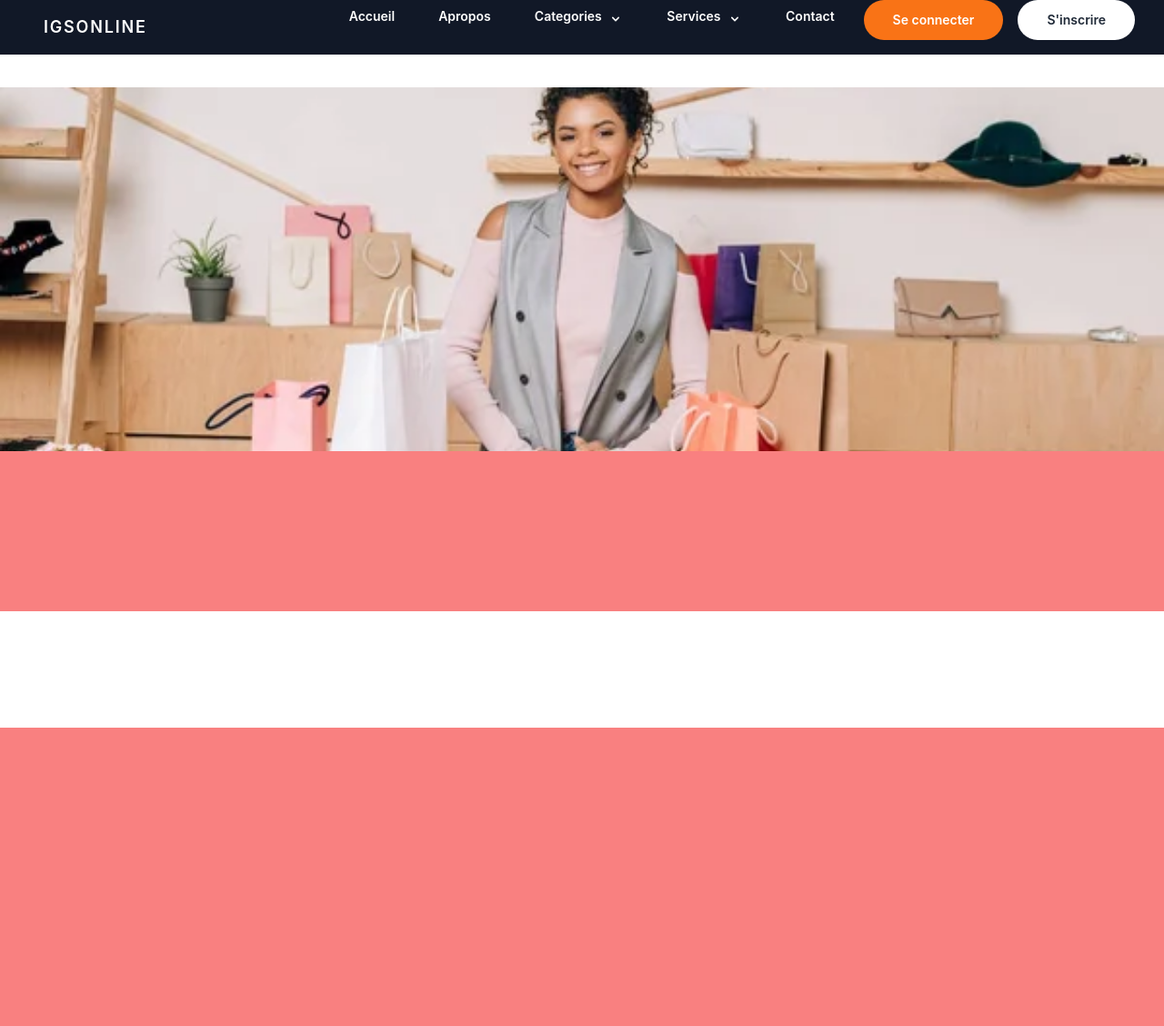
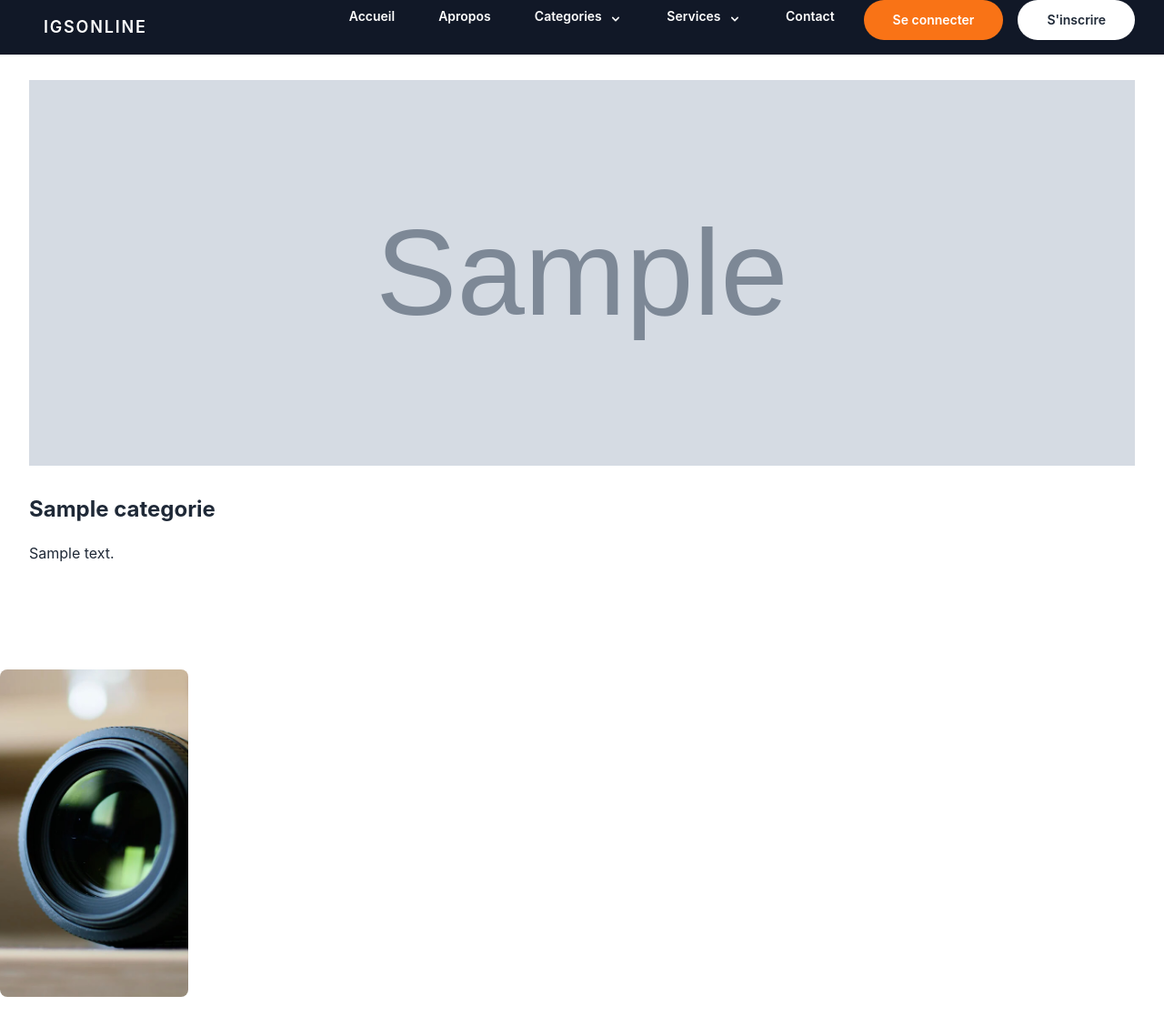
Before and after one commit to jeancode1234/igsonline, a PHP site: page /resultat.php?id=1 in a window 1280 px wide. Shown: the whole page at 91% size. Before the commit the page ends 800 px from the top, so only its background shows below. Run offline with PHP 8.4, Linux system fonts and the light colour scheme; tables that the repository leaves empty or names only in its code hold one stand-in row (values such as "Sample post"); grey boxes marked "Sample" are stand-in pictures; some libraries are stand-ins or nearby versions.

Commit message:
addespace

```diff
--- a/navbar.php
+++ b/navbar.php
@@ -14,18 +14,18 @@
 <body>
 <script src="https://cdn.jsdelivr.net/gh/alpinejs/alpine@v2.x.x/dist/alpine.min.js" defer></script>
 <div class="w-full text-gray-700 bg-gray-900 dark-mode:text-gray-200 dark-mode:bg-gray-800 fixed z-30">
-        <div x-data="{ open: false }" class="flex flex-col max-w-screen-xl px-4 mx-auto md:items-center md:justify-between md:flex-row md:px-6 lg:px-8">
+        <div x-data="{ open: false }" class="flex flex-col max-w-screen-xl px-4 mx-auto lg:items-center lg:justify-between lg:flex-row md:px-6 lg:px-8">
           <div class="p-4 flex flex-row items-center justify-between space-x-2">
             <a href="#" class="text-lg font-semibold tracking-widest text-white uppercase rounded-lg dark-mode:text-white focus:outline-none focus:shadow-outline">IGSonline</a>
 
-            <button class="md:hidden rounded-lg focus:outline-none focus:shadow-outline" @click="open = !open">
+            <button class="lg:hidden rounded-lg focus:outline-none focus:shadow-outline" @click="open = !open">
               <svg fill="currentColor" viewBox="0 0 20 20" class="w-6 h-6">
                 <path x-show="!open" fill-rule="evenodd" d="M3 5a1 1 0 011-1h12a1 1 0 110 2H4a1 1 0 01-1-1zM3 10a1 1 0 011-1h12a1 1 0 110 2H4a1 1 0 01-1-1zM9 15a1 1 0 011-1h6a1 1 0 110 2h-6a1 1 0 01-1-1z" clip-rule="evenodd"></path>
                 <path x-show="open" fill-rule="evenodd" d="M4.293 4.293a1 1 0 011.414 0L10 8.586l4.293-4.293a1 1 0 111.414 1.414L11.414 10l4.293 4.293a1 1 0 01-1.414 1.414L10 11.414l-4.293 4.293a1 1 0 01-1.414-1.414L8.586 10 4.293 5.707a1 1 0 010-1.414z" clip-rule="evenodd"></path>
               </svg>
             </button>
           </div>
-          <nav :class="{'flex': open, 'hidden': !open}" class="flex-col flex-grow pb-4 md:pb-0 hidden md:flex md:justify-end md:flex-row">
+          <nav :class="{'flex': open, 'hidden': !open}" class="flex-col flex-grow pb-4 lg:pb-0 hidden lg:flex md:justify-end lg:flex-row">
             <?php if(isset($_SESSION['auth_user'])){
               if ($_SESSION['auth_role']=="1") {?>
                 <a class="px-4 py-2 mt-2 text-sm font-semibold text-white  rounded-lg dark-mode:bg-gray-700 dark-mode:hover:bg-gray-600 dark-mode:focus:bg-gray-600 dark-mode:focus:text-white dark-mode:hover:text-white dark-mode:text-gray-200 md:mt-0 hover:text-orange-400 focus:text-orange-400 focus:outline-none focus:shadow-outline" href="#">Accueil</a>
--- a/resultat.php
+++ b/resultat.php
@@ -1,5 +1,6 @@
 <?php
   session_start();
+  include("connexion.php");
 ?>
 <!DOCTYPE html>
 <html lang="en">
@@ -13,13 +14,52 @@
 <body>
     <div class="w-full h-auto">
         <?php include("navbar.php");?>
-        <div class="w-full h-24 lg:h-14"></div>
-          <div class="w-full h-[400px] overflow-hidden">
-             <img src="img/shop1.jpg" class="w-full h-full object-cover object-center" alt="">
+        <div class="w-full h-14"></div>
+          <div class="w-full container md:max-w-full lg:max-w-7xl p-4 lg:p-8 mx-auto  md:h-[480px] lg:h-[600px]">
+            <?php
+              if (isset($_GET['id'])) {
+                   $cat_id = $_GET['id'];
+                   $req= $connect->query("SELECT * FROM categorie WHERE cat_id='$cat_id'");
+              }
+            ?>
+              <div class="grid grid-cols-4 md:grid-cols-8 lg:grid-cols-10 grid-flow-row gap-4 lg:gap-8 md:h-full">
+                  <?php
+                      if ($req->rowCount()>0) {
+                        if ($result=$req->fetch()) {?>
+                             <div class="col-span-4 lg:col-span-5 overflow-hidden md:h-full">
+                                  <img src="img/<?php echo $result['image'];?>" class=" h-full hover:scale-110 duration-300 object-cover object-center w-full" alt="">
+                             </div>
+                             <div class="col-span-4 lg:col-span-5 overflow-hidden space-y-4 md:h-full">
+                                <h1 class="text-2xl lg:text-4xl font-bold text-gray-800"><?php echo $result['nom'] ;?></h1>
+                                <p class="leading-loose text-base text-gray-800"> <?php echo $result['description'];?></p>
+                             </div>
+                        <?php
+                        }
+                      }
+                  ?>
+
+              </div>
           </div>
-          <div class="w-full h-44 bg-red-400">
 
-          </div>
+          <div class="w-full space-y-4 py-8">
+                  <h3 class="text-white text-2xl font-semibold">New Products Arrival</h3>
+                  <div class="grid grid-cols-4  md:grid-cols-4 lg:grid-cols-12 grid-flow-row gap-2 md:gap-4">
+                        <div class="col-span-2 lg:col-span-4 xl:col-span-3  group overflow-hidden h-[260px] md:h-[360px]  rounded-lg  relative cursor-pointer">
+                            <div class="w-full h-full absolute group-hover:bg-opacity-60 duration-300 group-hover:bg-black">
+                              <div class=" w-full h-full relative">
+                                <div class="absolute bottom-4 w-full px-4 py-2 space-y-4">
+                                    <p class="invible text-transparent  group-hover:visible group-hover:text-white text-base">Categories</p>
+                                    <a href="" class="invible text-transparent  group-hover:visible group-hover:text-white text-base">see more</a>
+                                </div>
+                              </div>
+
+                            </div>
+                              <img src="img/portfolio-7.jpg" class="w-full h-full object-cover object-center" alt="">
+
+                        </div>
+
+                  </div>
+              </div>
     </div>
 
 
--- a/styles.css
+++ b/styles.css
@@ -631,6 +631,10 @@
   grid-column: span 2 / span 2;
 }
 
+.col-span-4 {
+  grid-column: span 4 / span 4;
+}
+
 .col-span-9 {
   grid-column: span 9 / span 9;
 }
@@ -818,52 +822,40 @@
   height: auto;
 }
 
+.h-\[460px\] {
+  height: 460px;
+}
+
+.h-\[480px\] {
+  height: 480px;
+}
+
+.h-\[calc\(100vh\)\] {
+  height: calc(100vh);
+}
+
+.h-16 {
+  height: 4rem;
+}
+
+.h-\[580\] {
+  height: 580;
+}
+
+.h-\[580pvc\] {
+  height: 580pvc;
+}
+
+.h-\[580px\] {
+  height: 580px;
+}
+
+.h-\[600\] {
+  height: 600;
+}
+
 .h-\[600px\] {
   height: 600px;
-}
-
-.h-44 {
-  height: 11rem;
-}
-
-.h-\[calc\(100vh\)\] {
-  height: calc(100vh);
-}
-
-.h-16 {
-  height: 4rem;
-}
-
-.h-\[200\] {
-  height: 200;
-}
-
-.h-\[200px\] {
-  height: 200px;
-}
-
-.h-\[\] {
-  height: ;
-}
-
-.h-\[240\] {
-  height: 240;
-}
-
-.h-\[240em\] {
-  height: 240em;
-}
-
-.h-\[240px\] {
-  height: 240px;
-}
-
-.h-\[400\] {
-  height: 400;
-}
-
-.h-\[400px\] {
-  height: 400px;
 }
 
 .min-h-screen {
@@ -1313,11 +1305,6 @@
   background-color: rgb(249 115 22 / var(--tw-bg-opacity));
 }
 
-.bg-red-400 {
-  --tw-bg-opacity: 1;
-  background-color: rgb(248 113 113 / var(--tw-bg-opacity));
-}
-
 .bg-\[\#1E293B\] {
   --tw-bg-opacity: 1;
   background-color: rgb(30 41 59 / var(--tw-bg-opacity));
@@ -2322,6 +2319,14 @@
     height: 360px;
   }
 
+  .md\:h-\[400px\] {
+    height: 400px;
+  }
+
+  .md\:h-\[480px\] {
+    height: 480px;
+  }
+
   .md\:w-1\/2 {
     width: 50%;
   }
@@ -2354,12 +2367,28 @@
     max-width: 28rem;
   }
 
+  .md\:max-w-6xl {
+    max-width: 72rem;
+  }
+
+  .md\:max-w-full {
+    max-width: 100%;
+  }
+
   .md\:grid-cols-6 {
     grid-template-columns: repeat(6, minmax(0, 1fr));
   }
 
   .md\:grid-cols-4 {
     grid-template-columns: repeat(4, minmax(0, 1fr));
+  }
+
+  .md\:grid-cols-8 {
+    grid-template-columns: repeat(8, minmax(0, 1fr));
+  }
+
+  .md\:grid-cols-12 {
+    grid-template-columns: repeat(12, minmax(0, 1fr));
   }
 
   .md\:flex-row {
@@ -2433,6 +2501,18 @@
     grid-column: span 4 / span 4;
   }
 
+  .lg\:col-span-5 {
+    grid-column: span 5 / span 5;
+  }
+
+  .lg\:flex {
+    display: flex;
+  }
+
+  .lg\:hidden {
+    display: none;
+  }
+
   .lg\:h-14 {
     height: 3.5rem;
   }
@@ -2441,6 +2521,18 @@
     height: 200px;
   }
 
+  .lg\:h-auto {
+    height: auto;
+  }
+
+  .lg\:h-\[\] {
+    height: ;
+  }
+
+  .lg\:h-\[600px\] {
+    height: 600px;
+  }
+
   .lg\:w-1\/3 {
     width: 33.333333%;
   }
@@ -2461,6 +2566,14 @@
     max-width: 32rem;
   }
 
+  .lg\:max-w-full {
+    max-width: 100%;
+  }
+
+  .lg\:max-w-7xl {
+    max-width: 80rem;
+  }
+
   .lg\:grid-cols-3 {
     grid-template-columns: repeat(3, minmax(0, 1fr));
   }
@@ -2475,6 +2588,26 @@
 
   .lg\:grid-cols-12 {
     grid-template-columns: repeat(12, minmax(0, 1fr));
+  }
+
+  .lg\:grid-cols-10 {
+    grid-template-columns: repeat(10, minmax(0, 1fr));
+  }
+
+  .lg\:flex-row {
+    flex-direction: row;
+  }
+
+  .lg\:items-center {
+    align-items: center;
+  }
+
+  .lg\:justify-between {
+    justify-content: space-between;
+  }
+
+  .lg\:gap-8 {
+    gap: 2rem;
   }
 
   .lg\:space-y-10 > :not([hidden]) ~ :not([hidden]) {
@@ -2483,6 +2616,10 @@
     margin-bottom: calc(2.5rem * var(--tw-space-y-reverse));
   }
 
+  .lg\:p-8 {
+    padding: 2rem;
+  }
+
   .lg\:py-4 {
     padding-top: 1rem;
     padding-bottom: 1rem;
@@ -2506,6 +2652,11 @@
     font-size: 1.125rem;
     line-height: 1.75rem;
   }
+
+  .lg\:text-4xl {
+    font-size: 2.25rem;
+    line-height: 2.5rem;
+  }
 }
 
 @media (min-width: 1280px) {
```
Also changed, not shown: other parts of styles.css (+83 -4 lines), index.php (+7 -7 lines).
